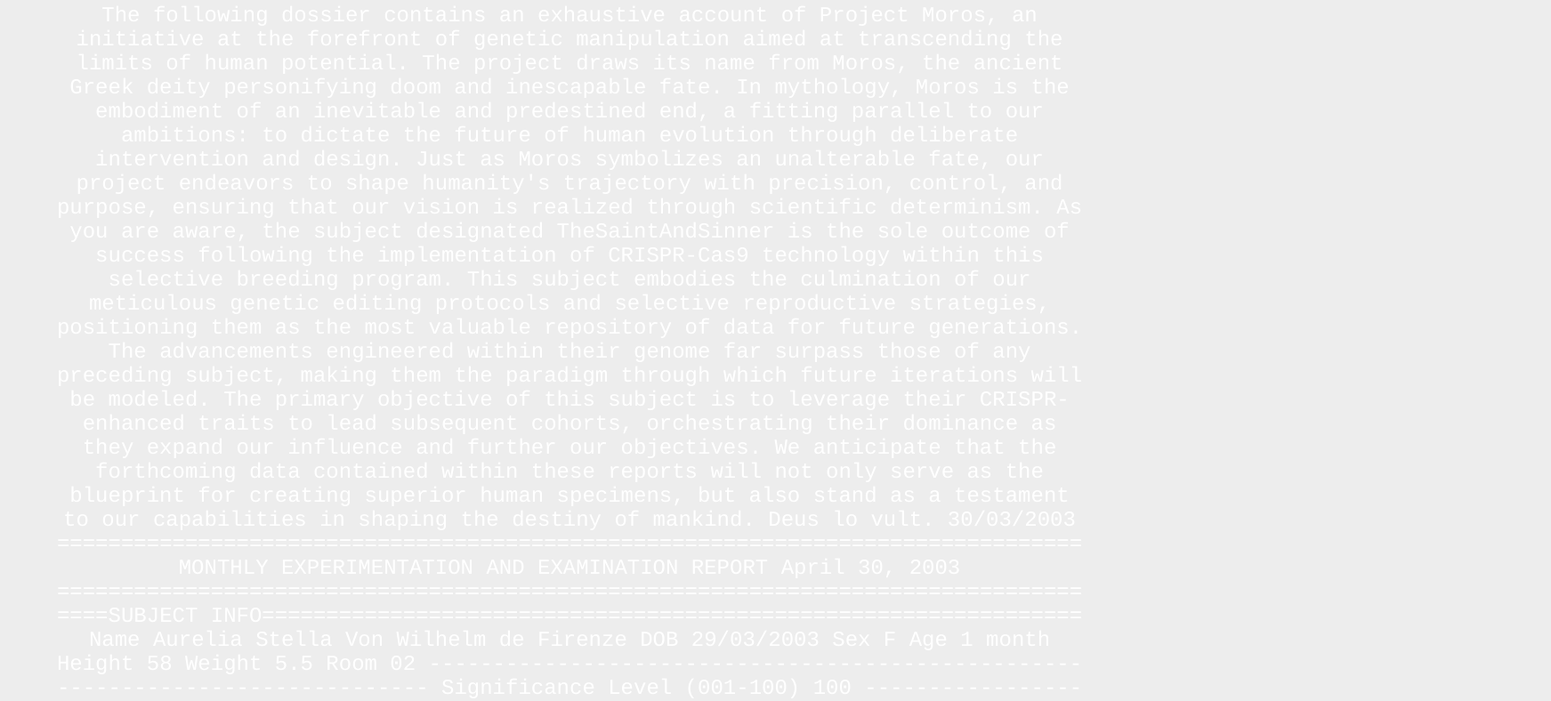
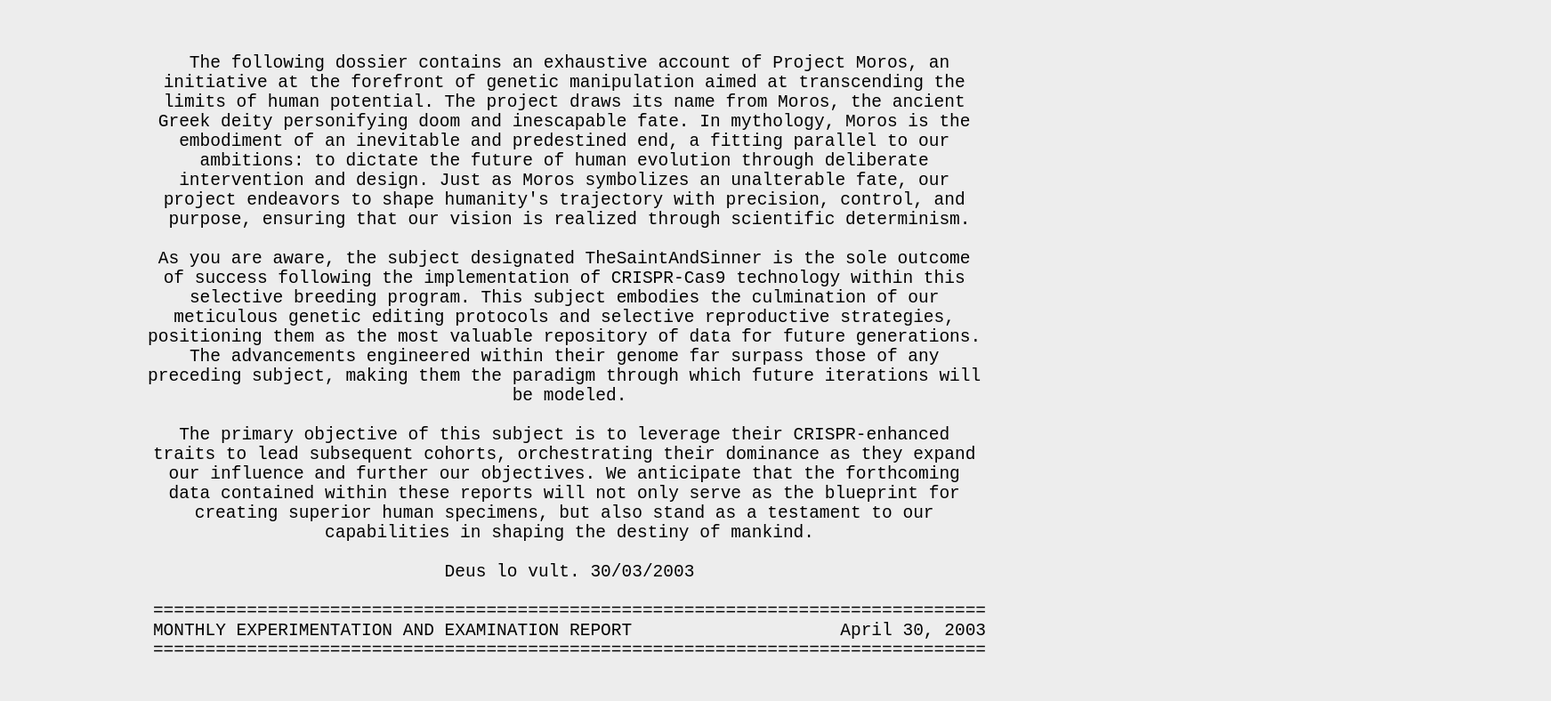
Before and after one commit to ProjectMoros/ProjectMoros.github.io, a plain HTML site: page index.html in a window 1280 px wide. Shown: the part 172-960 px from the top of the page at 89% size, 1743 px wide, since content can reach past the window. Drawn offline with Linux system fonts and the light colour scheme.

Commit message:
Update index.html

```diff
--- a/index.html
+++ b/index.html
@@ -7,7 +7,7 @@
     <style>
         body {
             background-color: #EDEDED;
-            color: #fff;
+            color: #000;
             font-family: Courier, sans-serif;
             text-align: center;
             padding: 50px;
@@ -22,6 +22,7 @@
     </style>
 </head>
 <body>
+    <pre>
     <h1>Project Moros</h1>
     <p> The following dossier contains an exhaustive account of Project Moros, an
 initiative at the forefront of genetic manipulation aimed at transcending the
@@ -893,6 +894,8 @@ Last Updated                                                          31/12/2003
 
 ================================================================================
 END OF REPORT
-================================================================================ </p>
+================================================================================
+<pre>
+</p>
 </body>
 </html>
```
